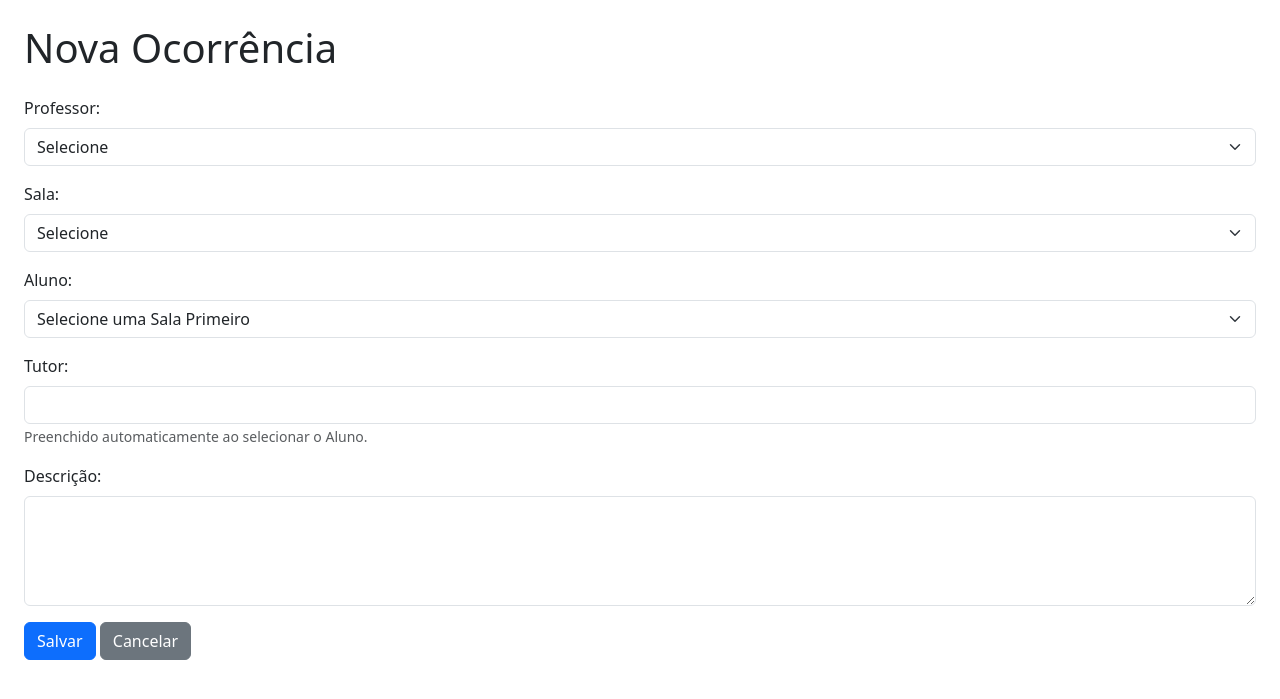
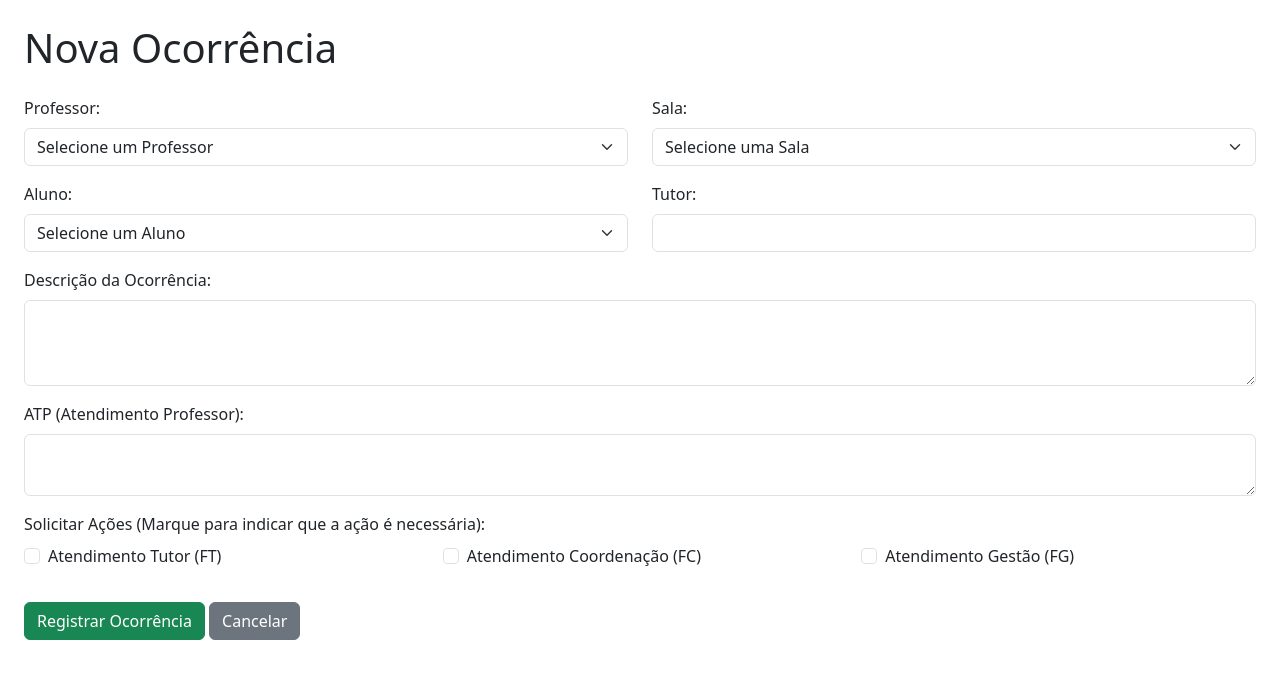
Before and after one commit to ocorrenciasidr/idr, a Flask app: page /nova in a window 1280 px wide. Shown: the top 699 px of the page. Run offline with Flask 3, Linux system fonts and the light colour scheme.

Commit message:
Update nova.html

```diff
--- a/templates/nova.html
+++ b/templates/nova.html
@@ -10,51 +10,87 @@
 <h1 class="mb-4">Nova Ocorrência</h1>
 
 <form method="POST" action="{{ url_for('nova') }}">
-    <div class="mb-3">
+    <div class="row mb-3">
+        <div class="col-md-6">
             <label class="form-label">Professor:</label>
             <select class="form-select" name="PROFESSOR" required>
-            <option value="">Selecione</option>
+                <option value="">Selecione um Professor</option>
                 {% for prof in professores_disp %}
                     <option value="{{ prof }}">{{ prof }}</option>
                 {% endfor %}
             </select>
         </div>
-
-    <div class="mb-3">
+        <div class="col-md-6">
             <label class="form-label">Sala:</label>
             <select class="form-select" name="SALA" id="sala-select" required onchange="carregarAlunos()">
-            <option value="">Selecione</option>
+                <option value="">Selecione uma Sala</option>
                 {% for sala in salas_disp %}
                     <option value="{{ sala }}">{{ sala }}</option>
                 {% endfor %}
             </select>
         </div>
+    </div>
 
-    <div class="mb-3">
+    <div class="row mb-3">
+        <div class="col-md-6">
             <label class="form-label">Aluno:</label>
             <select class="form-select" name="ALUNO" id="aluno-select" required onchange="selecionarTutor()">
-            <option value="">Selecione uma Sala Primeiro</option>
+                <option value="">Selecione um Aluno</option>
                 </select>
+        </div>
+        <div class="col-md-6">
+            <label class="form-label">Tutor:</label>
+            <input type="text" class="form-control" name="TUTOR" id="tutor-input" readonly required>
+        </div>
     </div>
 
     <div class="mb-3">
-        <label class="form-label">Tutor:</label>
-        <input type="text" class="form-control" name="TUTOR" id="tutor-input" readonly required>
-        <small class="form-text text-muted">Preenchido automaticamente ao selecionar o Aluno.</small>
+        <label class="form-label">Descrição da Ocorrência:</label>
+        <textarea class="form-control" name="DESCRICAO" rows="3" required></textarea>
     </div>
 
     <div class="mb-3">
-        <label class="form-label">Descrição:</label>
-        <textarea class="form-control" name="DESCRICAO" rows="4" required></textarea>
+        <label class="form-label">ATP (Atendimento Professor):</label>
+        <textarea class="form-control" name="ATP" rows="2"></textarea>
     </div>
 
-    <button type="submit" class="btn btn-primary">Salvar</button>
-    <a href="{{ url_for('index') }}" class="btn btn-secondary">Cancelar</a>
+    <div class="mb-3">
+        <label class="form-label">Solicitar Ações (Marque para indicar que a ação é necessária):</label>
+        <div class="row">
+            <div class="col-md-4">
+                <div class="form-check">
+                    <input class="form-check-input" type="checkbox" name="FT" id="checkFT">
+                    <label class="form-check-label" for="checkFT">
+                        Atendimento Tutor (FT)
+                    </label>
+                </div>
+            </div>
+            <div class="col-md-4">
+                <div class="form-check">
+                    <input class="form-check-input" type="checkbox" name="FC" id="checkFC">
+                    <label class="form-check-label" for="checkFC">
+                        Atendimento Coordenação (FC)
+                    </label>
+                </div>
+            </div>
+            <div class="col-md-4">
+                <div class="form-check">
+                    <input class="form-check-input" type="checkbox" name="FG" id="checkFG">
+                    <label class="form-check-label" for="checkFG">
+                        Atendimento Gestão (FG)
+                    </label>
+                </div>
+            </div>
+        </div>
+    </div>
+
+    <button type="submit" class="btn btn-success mt-3">Registrar Ocorrência</button>
+    <a href="{{ url_for('index') }}" class="btn btn-secondary mt-3">Cancelar</a>
 </form>
 
 <script>
-    // Variável global para armazenar a lista de alunos e seus tutores
-    let alunosPorSala = [];
+    // Cache para evitar múltiplas chamadas à API
+    let alunosCache = {};
 
     async function carregarAlunos() {
         const salaSelect = document.getElementById('sala-select');
@@ -62,37 +98,46 @@
         const tutorInput = document.getElementById('tutor-input');
         const sala = salaSelect.value;
 
-        alunoSelect.innerHTML = '<option value="">Carregando...</option>';
+        // Limpa o Aluno e o Tutor
+        alunoSelect.innerHTML = '<option value="">Selecione um Aluno</option>';
         tutorInput.value = '';
 
         if (!sala) {
-            alunoSelect.innerHTML = '<option value="">Selecione uma Sala Primeiro</option>';
             return;
         }
 
+        // Tenta buscar no cache
+        let alunosPorSala = alunosCache[sala];
+
+        if (!alunosPorSala) {
             try {
-            // Chamada à API no app.py
-            const response = await fetch(`/api/alunos_sala/${encodeURIComponent(sala)}`);
+                // Chama a nova API
+                const response = await fetch(`/api/alunos_por_sala/${encodeURIComponent(sala)}`);
+                if (!response.ok) {
+                    throw new Error('Erro ao buscar alunos');
+                }
                 alunosPorSala = await response.json();
+                // Salva no cache
+                alunosCache[sala] = alunosPorSala;
+            } catch (error) {
+                console.error("Erro ao carregar alunos:", error);
+                alunoSelect.innerHTML = '<option value="">Erro ao carregar alunos</option>';
+                return;
+            }
+        }
 
-            alunoSelect.innerHTML = '<option value="">Selecione um Aluno</option>';
-
-            // Verifica se há alunos e popula o dropdown
+        // Popula o dropdown
         if (alunosPorSala.length > 0) {
             alunosPorSala.forEach(aluno => {
                 const option = document.createElement('option');
                 option.value = aluno.Aluno;
                 option.textContent = aluno.Aluno;
+                // Armazena o Tutor como um atributo de dados
                 option.dataset.tutor = aluno.Tutor;
                 alunoSelect.appendChild(option);
             });
         } else {
              alunoSelect.innerHTML = '<option value="">Nenhum aluno encontrado</option>';
-            }
-
-        } catch (error) {
-            console.error("Erro ao carregar alunos:", error);
-            alunoSelect.innerHTML = '<option value="">Erro ao carregar alunos</option>';
         }
     }
 
@@ -105,6 +150,7 @@
         if (selectedOption && selectedOption.dataset.tutor) {
             tutorInput.value = selectedOption.dataset.tutor;
         } else {
+            // Se nenhum aluno ou a opção "Selecione" for escolhida
             tutorInput.value = '';
         }
     }
```
Lines whose indentation alone changed are shown as unchanged.
